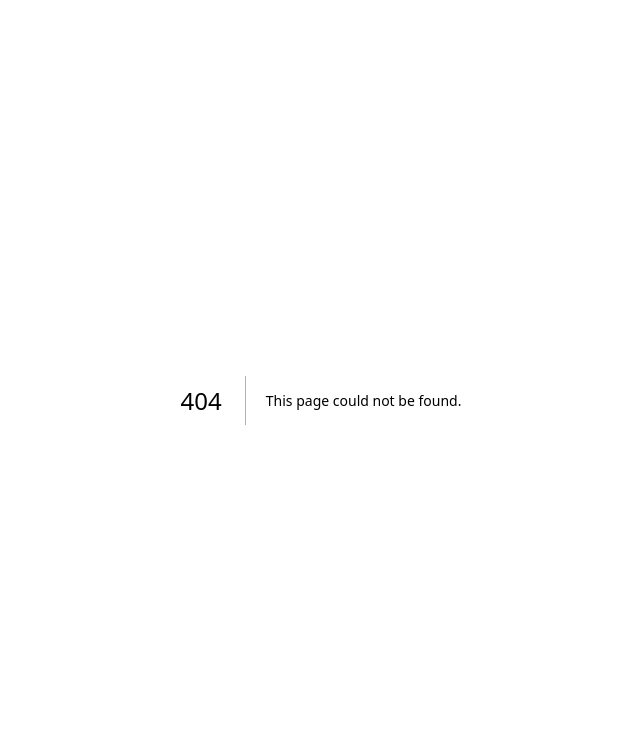
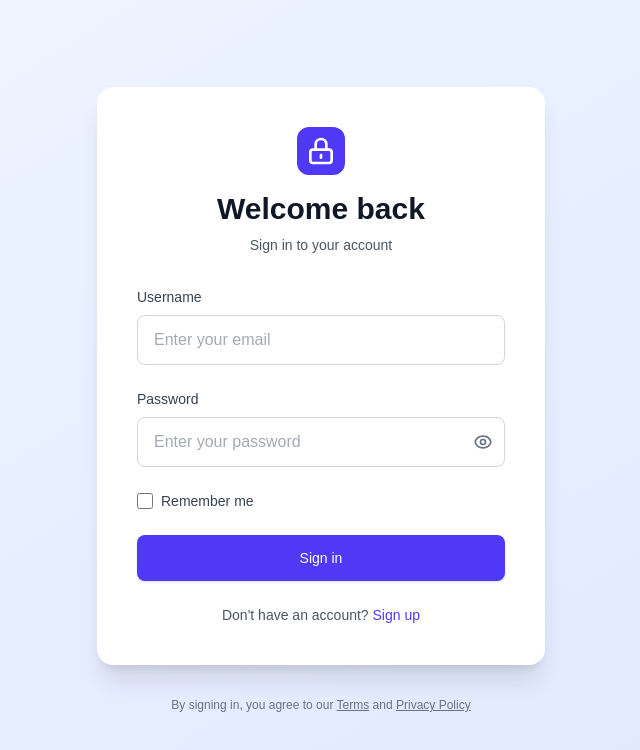
Before and after one commit to Anas-Ali-3673/caa-interface, a Next.js app: page /sign-in in a window 1280 px wide. Before the commit this address had no page. Shown: the top 750 px of the page, without its empty margins (319-959 px from the left). Built offline with nearby package versions, Linux system fonts and the light colour scheme.

Commit message:
signin page

```diff
--- /dev/null
+++ b/app/(auth)/sign-in/page.tsx
@@ -0,0 +1,217 @@
+'use client';
+
+import { useState } from 'react';
+import { z } from 'zod';
+
+// Zod validation schema
+const signInSchema = z.object({
+  email: z.email()
+    .min(3, 'Email must be at least 3 characters')
+    .max(100, 'Email must not exceed 100 characters'),
+  password: z.string()
+    .min(8, 'Password must be at least 8 characters')
+    .max(100, 'Password must not exceed 100 characters'),
+});
+
+type SignInFormData = z.infer<typeof signInSchema>;
+type FormErrors = Partial<Record<keyof SignInFormData, string>>;
+
+export default function SignInPage() {
+  const [formData, setFormData] = useState<SignInFormData>({
+    email: '',
+    password: '',
+  });
+  const [errors, setErrors] = useState<FormErrors>({});
+  const [isLoading, setIsLoading] = useState(false);
+  const [showPassword, setShowPassword] = useState(false);
+
+  const handleChange = (e: React.ChangeEvent<HTMLInputElement>) => {
+    const { name, value } = e.target;
+    setFormData(prev => ({ ...prev, [name]: value }));
+
+    // Clear error for this field when user starts typing
+    if (errors[name as keyof FormErrors]) {
+      setErrors(prev => ({ ...prev, [name]: undefined }));
+    }
+  };
+
+  const handleSubmit = async (e: React.FormEvent) => {
+    e.preventDefault();
+    setErrors({});
+
+    // Validate with Zod
+    const result = signInSchema.safeParse(formData);
+
+    if (!result.success) {
+      const fieldErrors: FormErrors = {};
+      result.error.issues.forEach((err) => {
+        if (err.path[0]) {
+          fieldErrors[err.path[0] as keyof FormErrors] = err.message;
+        }
+      });
+      setErrors(fieldErrors);
+      return;
+    }
+
+    setIsLoading(true);
+
+    try {
+      await new Promise(resolve => setTimeout(resolve, 1500));
+      console.log('Sign in successful:', result.data);
+    } catch (error) {
+      console.error('Sign in failed:', error);
+      setErrors({ email: 'Invalid credentials. Please try again.' });
+    } finally {
+      setIsLoading(false);
+    }
+  };
+
+  return (
+    <div className="min-h-screen flex items-center justify-center bg-gradient-to-br from-blue-50 to-indigo-100 px-4 sm:px-6 lg:px-8">
+      <div className="max-w-md w-full space-y-8">
+        <div className="bg-white rounded-2xl shadow-xl p-8 sm:p-10">
+          {/* Header */}
+          <div className="text-center mb-8">
+            <div className="mx-auto h-12 w-12 bg-indigo-600 rounded-xl flex items-center justify-center mb-4">
+              <svg className="h-8 w-8 text-white" fill="none" viewBox="0 0 24 24" stroke="currentColor">
+                <path strokeLinecap="round" strokeLinejoin="round" strokeWidth={2} d="M12 15v2m-6 4h12a2 2 0 002-2v-6a2 2 0 00-2-2H6a2 2 0 00-2 2v6a2 2 0 002 2zm10-10V7a4 4 0 00-8 0v4h8z" />
+              </svg>
+            </div>
+            <h2 className="text-3xl font-bold text-gray-900">Welcome back</h2>
+            <p className="mt-2 text-sm text-gray-600">Sign in to your account</p>
+          </div>
+
+          {/* Form */}
+          <div className="space-y-6">
+            {/* Username Field */}
+            <div>
+              <label htmlFor="username" className="block text-sm font-medium text-gray-700 mb-2">
+                Username
+              </label>
+              <input
+                id="email"
+                name="email"
+                type="text"
+                autoComplete="email"
+                required
+                value={formData.email}
+                onChange={handleChange}
+                className={`w-full px-4 py-3 rounded-lg border ${
+                  errors.email ? 'border-red-500 focus:ring-red-500 focus:border-red-500' : 'border-gray-300 text-gray-600 focus:ring-indigo-500 focus:border-indigo-500'
+                } focus:ring-2 focus:outline-none transition duration-200`}
+                placeholder="Enter your email"
+                aria-invalid={errors.email ? 'true' : 'false'}
+                aria-describedby={errors.email ? 'email-error' : undefined}
+              />
+              {errors.email && (
+                <p id="email-error" className="mt-2 text-sm text-red-600 flex items-center">
+                  <svg className="h-4 w-4 mr-1" fill="currentColor" viewBox="0 0 20 20">
+                    <path fillRule="evenodd" d="M18 10a8 8 0 11-16 0 8 8 0 0116 0zm-7 4a1 1 0 11-2 0 1 1 0 012 0zm-1-9a1 1 0 00-1 1v4a1 1 0 102 0V6a1 1 0 00-1-1z" clipRule="evenodd" />
+                  </svg>
+                  {errors.email}
+                </p>
+              )}
+            </div>
+
+            {/* Password Field */}
+            <div>
+              <label htmlFor="password" className="block text-sm font-medium text-gray-700 mb-2">
+                Password
+              </label>
+              <div className="relative">
+                <input
+                  id="password"
+                  name="password"
+                  type={showPassword ? 'text' : 'password'}
+                  autoComplete="current-password"
+                  required
+                  value={formData.password}
+                  onChange={handleChange}
+                  className={`w-full px-4 py-3 rounded-lg border ${
+                    errors.password ? 'border-red-500 focus:ring-red-500 focus:border-red-500' : 'border-gray-300 text-gray-600 focus:ring-indigo-500 focus:border-indigo-500'
+                  } focus:ring-2 focus:outline-none transition duration-200 pr-12`}
+                  placeholder="Enter your password"
+                  aria-invalid={errors.password ? 'true' : 'false'}
+                  aria-describedby={errors.password ? 'password-error' : undefined}
+                />
+                <button
+                  type="button"
+                  onClick={() => setShowPassword(!showPassword)}
+                  className="absolute right-3 top-1/2 -translate-y-1/2 text-gray-500 hover:text-gray-700 focus:outline-none"
+                  aria-label={showPassword ? 'Hide password' : 'Show password'}
+                >
+                  {showPassword ? (
+                    <svg className="h-5 w-5" fill="none" viewBox="0 0 24 24" stroke="currentColor">
+                      <path strokeLinecap="round" strokeLinejoin="round" strokeWidth={2} d="M13.875 18.825A10.05 10.05 0 0112 19c-4.478 0-8.268-2.943-9.543-7a9.97 9.97 0 011.563-3.029m5.858.908a3 3 0 114.243 4.243M9.878 9.878l4.242 4.242M9.88 9.88l-3.29-3.29m7.532 7.532l3.29 3.29M3 3l3.59 3.59m0 0A9.953 9.953 0 0112 5c4.478 0 8.268 2.943 9.543 7a10.025 10.025 0 01-4.132 5.411m0 0L21 21" />
+                    </svg>
+                  ) : (
+                    <svg className="h-5 w-5" fill="none" viewBox="0 0 24 24" stroke="currentColor">
+                      <path strokeLinecap="round" strokeLinejoin="round" strokeWidth={2} d="M15 12a3 3 0 11-6 0 3 3 0 016 0z" />
+                      <path strokeLinecap="round" strokeLinejoin="round" strokeWidth={2} d="M2.458 12C3.732 7.943 7.523 5 12 5c4.478 0 8.268 2.943 9.542 7-1.274 4.057-5.064 7-9.542 7-4.477 0-8.268-2.943-9.542-7z" />
+                    </svg>
+                  )}
+                </button>
+              </div>
+              {errors.password && (
+                <p id="password-error" className="mt-2 text-sm text-red-600 flex items-center">
+                  <svg className="h-4 w-4 mr-1" fill="currentColor" viewBox="0 0 20 20">
+                    <path fillRule="evenodd" d="M18 10a8 8 0 11-16 0 8 8 0 0116 0zm-7 4a1 1 0 11-2 0 1 1 0 012 0zm-1-9a1 1 0 00-1 1v4a1 1 0 102 0V6a1 1 0 00-1-1z" clipRule="evenodd" />
+                  </svg>
+                  {errors.password}
+                </p>
+              )}
+            </div>
+
+            {/* Remember Me & Forgot Password */}
+            <div className="flex items-center justify-between">
+              <div className="flex items-center">
+                <input
+                  id="remember-me"
+                  name="remember-me"
+                  type="checkbox"
+                  className="h-4 w-4 text-indigo-600 focus:ring-indigo-500 border-gray-300 rounded"
+                />
+                <label htmlFor="remember-me" className="ml-2 block text-sm text-gray-700">
+                  Remember me
+                </label>
+              </div>
+            </div>
+
+            {/* Submit Button */}
+            <button
+              type="button"
+              onClick={handleSubmit}
+              disabled={isLoading}
+              className="w-full flex justify-center py-3 px-4 border border-transparent rounded-lg shadow-sm text-sm font-medium text-white bg-indigo-600 hover:bg-indigo-700 focus:outline-none focus:ring-2 focus:ring-offset-2 focus:ring-indigo-500 disabled:opacity-50 disabled:cursor-not-allowed transition duration-200"
+            >
+              {isLoading ? (
+                <svg className="animate-spin h-5 w-5 text-white" xmlns="http://www.w3.org/2000/svg" fill="none" viewBox="0 0 24 24">
+                  <circle className="opacity-25" cx="12" cy="12" r="10" stroke="currentColor" strokeWidth="4"></circle>
+                  <path className="opacity-75" fill="currentColor" d="M4 12a8 8 0 018-8V0C5.373 0 0 5.373 0 12h4zm2 5.291A7.962 7.962 0 014 12H0c0 3.042 1.135 5.824 3 7.938l3-2.647z"></path>
+                </svg>
+              ) : (
+                'Sign in'
+              )}
+            </button>
+          </div>
+
+          {/* Sign Up Link */}
+          <p className="mt-6 text-center text-sm text-gray-600">
+            Don't have an account?{' '}
+            <a href="#" className="font-medium text-indigo-600 hover:text-indigo-500 transition">
+              Sign up
+            </a>
+          </p>
+        </div>
+
+        {/* Footer */}
+        <p className="text-center text-xs text-gray-500">
+          By signing in, you agree to our{' '}
+          <a href="#" className="underline hover:text-gray-700">Terms</a>
+          {' '}and{' '}
+          <a href="#" className="underline hover:text-gray-700">Privacy Policy</a>
+        </p>
+      </div>
+    </div>
+  );
+}
```
Also changed, not shown: package.json (+6 -5 lines), app/context/authContext.ts (added), app/lib/auth.ts (added), 1 other file (tests, documents, lock files or other folders).
